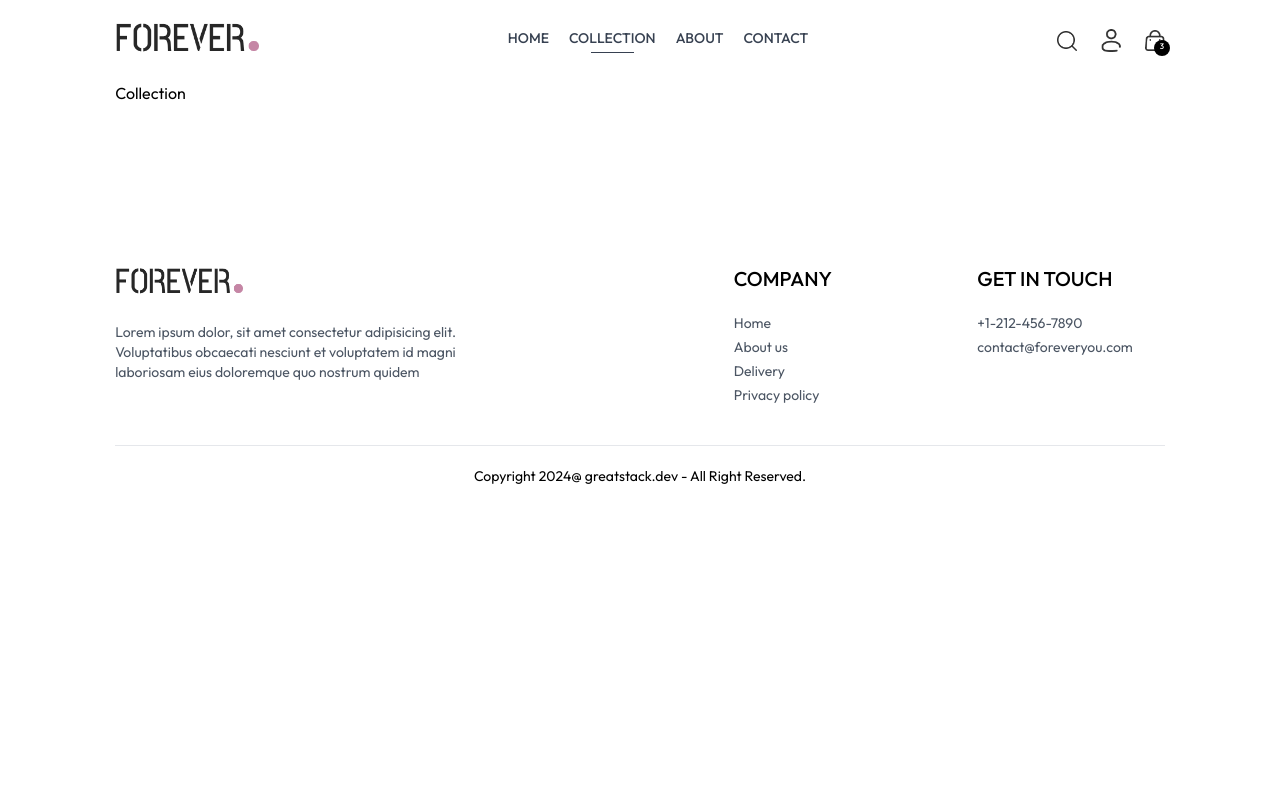
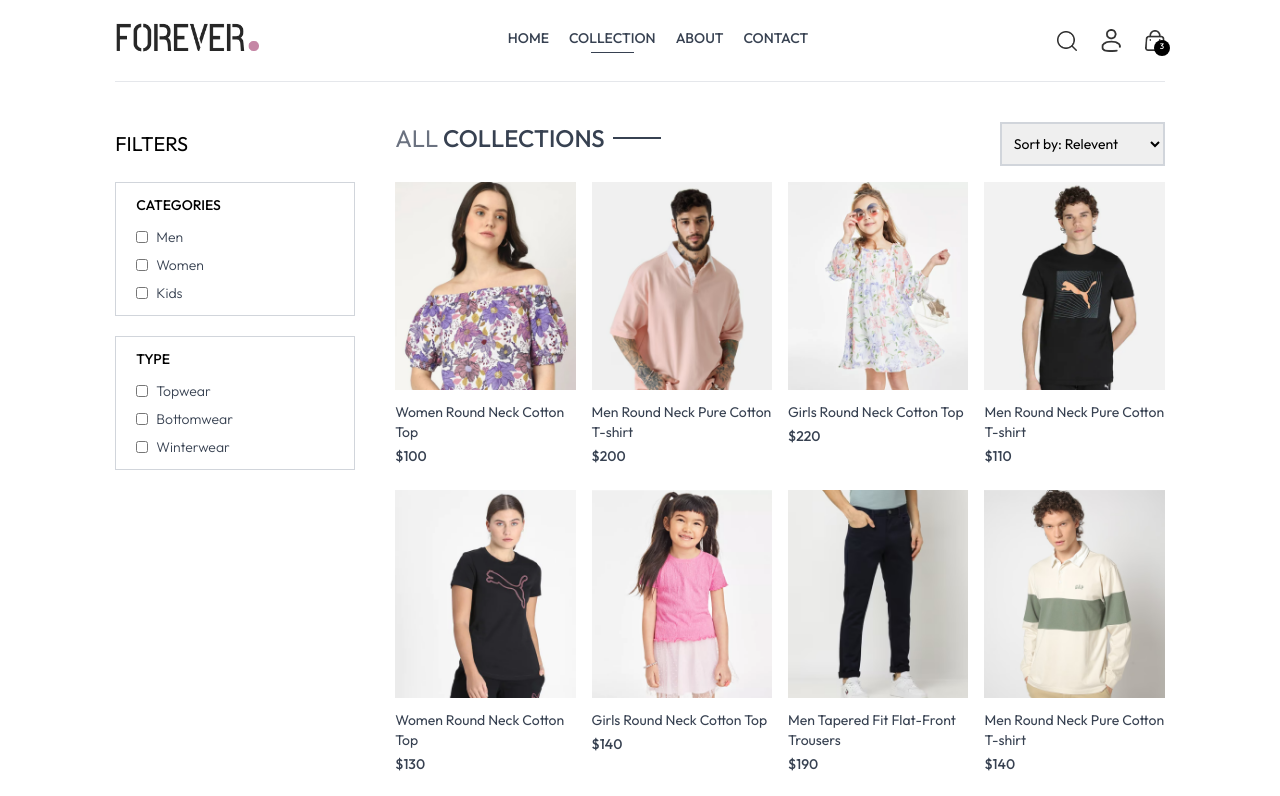
Before and after one commit to Satham-MJ/mern-ecom-application, a React app in the folder frontend/: page /collection in a window 1280 px wide. Shown: the top 796 px of the page. Built offline with nearby package versions, Linux system fonts and the light colour scheme; the HTML template or start-up script is replaced by a standard one.

Commit message:
Collection page filter and sort options done

```diff
--- a/frontend/src/pages/Collection.jsx
+++ b/frontend/src/pages/Collection.jsx
@@ -1,7 +1,203 @@
-import React from "react";
+import React, { useEffect, useState } from "react";
+import { useShopContext } from "../context/ShopContext";
+import { assets } from "../assets/assets";
+import Title from "../components/Title";
+import ProductItem from "../components/ProductItem";
+const Collection = () => {
+  const [showFilter, setShowFilter] = useState(true);
+  const { products } = useShopContext();
+  const [filterProducts, setFilterProducts] = useState([]);
+  const [category, setCategory] = useState([]);
+  const [subCategory, setSubCategory] = useState([]);
+  const [sortType, setSortType] = useState("relavent");
 
-const Collection = () => {
-  return <div>Collection</div>;
+  const toggleCategory = (e) => {
+    if (category.includes(e.target.value)) {
+      setCategory((prev) => prev.filter((item) => item != e.target.value));
+    } else {
+      setCategory((prev) => [...prev, e.target.value]);
+    }
+  };
+
+  const toggleSubCategory = (e) => {
+    if (subCategory.includes(e.target.value)) {
+      setSubCategory((prev) => prev.filter((item) => item != e.target.value));
+    } else {
+      setSubCategory((prev) => [...prev, e.target.value]);
+    }
+  };
+
+  const applyFilter = () => {
+    let productsCopy = products.slice();
+    if (category.length > 0) {
+      productsCopy = productsCopy.filter((item) =>
+        category.includes(item.category)
+      );
+    }
+    if (subCategory.length > 0) {
+      productsCopy = productsCopy.filter((item) =>
+        subCategory.includes(item.subCategory)
+      );
+    }
+    setFilterProducts(productsCopy);
+  };
+
+  const sortProduct = () => {
+    let fpCopy = filterProducts.slice();
+    switch (sortType) {
+      case "low-high":
+        setFilterProducts(fpCopy.sort((a, b) => a.price - b.price));
+        break;
+      case "high-low":
+        setFilterProducts(fpCopy.sort((a, b) => b.price - a.price));
+        break;
+      default:
+        applyFilter();
+        break;
+    }
+  };
+  useEffect(() => {
+    applyFilter();
+  }, [category, subCategory]);
+
+  useEffect(() => {
+    sortProduct();
+  }, [sortType]);
+
+  return (
+    <div className="flex flex-col sm:flex-row gap-1 sm:gap-10 pt-10 border-t">
+      {/* Filter OPtions */}
+      <div className="min-w-60">
+        <p
+          onClick={() => setShowFilter(!showFilter)}
+          className="my-2 text-xl flex items-center cursor-pointer gap-2"
+        >
+          FILTERS
+          <img
+            src={assets.dropdown_icon}
+            alt=""
+            className={`h-3 sm:hidden ${showFilter ? "rotate-90" : ""}`}
+          />
+        </p>
+        {/* Category  Filter */}
+        <div
+          className={`border border-gray-300 pl-5 py-3 mt-6 ${
+            showFilter ? "" : "hidden"
+          }`}
+        >
+          <p className="mb-3 text-sm font-medium">CATEGORIES</p>
+          <div className="flex flex-col gap-2 text-sm font-light text-gray-700">
+            <p className="flex gap-2">
+              <input
+                type="checkbox"
+                name=""
+                id=""
+                className="w-3"
+                value={"Men"}
+                onChange={toggleCategory}
+              />
+              Men
+            </p>
+            <p className="flex gap-2">
+              <input
+                type="checkbox"
+                name=""
+                id=""
+                className="w-3"
+                value={"Women"}
+                onChange={toggleCategory}
+              />
+              Women
+            </p>
+            <p className="flex gap-2">
+              <input
+                type="checkbox"
+                name=""
+                id=""
+                className="w-3"
+                value={"Kids"}
+                onChange={toggleCategory}
+              />
+              Kids
+            </p>
+          </div>
+        </div>
+        {/* Sub Category Filter */}
+        <div
+          className={`border border-gray-300 pl-5 py-3 my-5 ${
+            showFilter ? "" : "hidden"
+          }`}
+        >
+          <p className="mb-3 text-sm font-medium">TYPE</p>
+          <div className="flex flex-col gap-2 text-sm font-light text-gray-700">
+            <p className="flex gap-2">
+              <input
+                type="checkbox"
+                name=""
+                id=""
+                className="w-3"
+                value={"Topwear"}
+                onChange={toggleSubCategory}
+              />
+              Topwear
+            </p>
+            <p className="flex gap-2">
+              <input
+                type="checkbox"
+                name=""
+                id=""
+                className="w-3"
+                value={"Bottomwear"}
+                onChange={toggleSubCategory}
+              />
+              Bottomwear
+            </p>
+            <p className="flex gap-2">
+              <input
+                type="checkbox"
+                name=""
+                id=""
+                className="w-3"
+                value={"Winterwear"}
+                onChange={toggleSubCategory}
+              />
+              Winterwear
+            </p>
+          </div>
+        </div>
+      </div>
+      {/* Right Side UI */}
+      <div className="flex-1">
+        <div className="flex justify-between text-base sm:text-2xl mb-4">
+          <Title text1={"ALL"} text2={"COLLECTIONS"} />
+          {/* Product Sort */}
+          <select
+            onChange={(e) => setSortType(e.target.value)}
+            name=""
+            id=""
+            className="border-2 border-gray-300 text-sm px-2"
+          >
+            <option value="relavent">Sort by: Relevent</option>
+            <option value="low-high">Sort by: Low to High</option>
+            <option value="high-low">Sort by: High to Low</option>
+          </select>
+        </div>
+        {/* Map Products */}
+        <div className="grid grid-cols-2 md:grid-cols-3 lg:grid-cols-4 gap-4 gap-y-6">
+          {filterProducts &&
+            filterProducts.map((item, index) => (
+              <ProductItem
+                key={index}
+                name={item.name}
+                image={item.image}
+                id={item.id}
+                price={item.price}
+              />
+            ))}
+        </div>
+      </div>
+    </div>
+  );
 };
 
 export default Collection;
```
